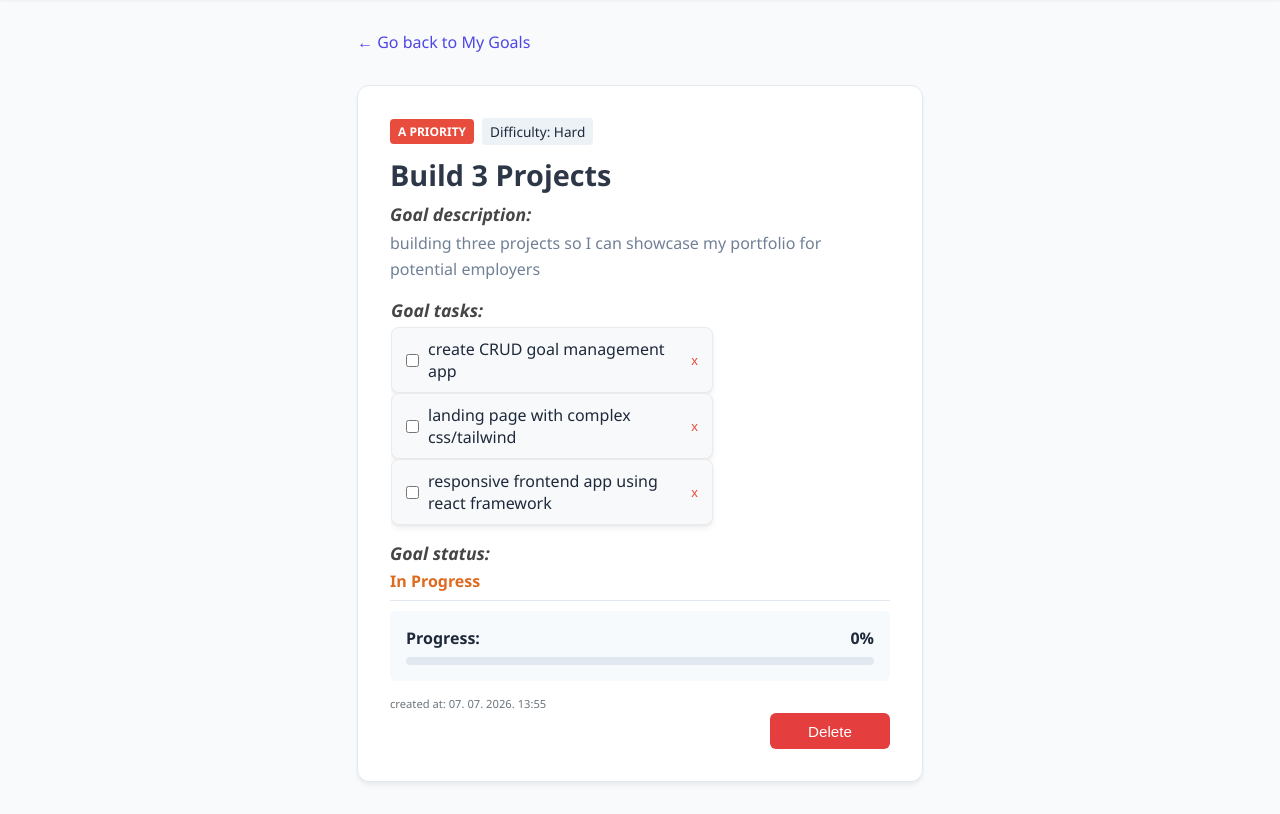
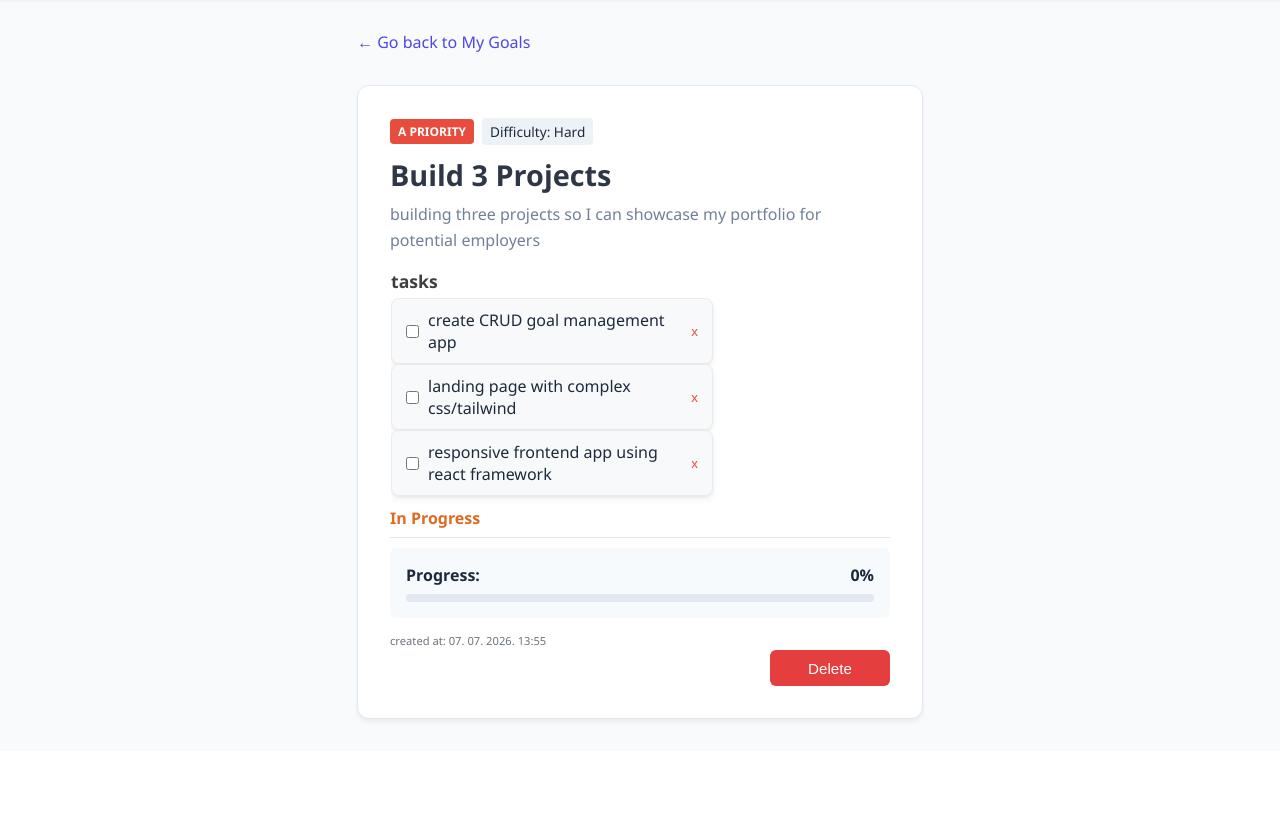
Before and after one commit to ian-developer/flask-focus-app, a Flask app: page /goals/1 in a window 1280 px wide. Shown: the part 65-879 px from the top of the page. After the commit the page ends 788 px from the top, so only its background shows below. Run offline with Flask 3, Linux system fonts and the light colour scheme.

Commit message:
daily entry

```diff
--- a/app/static/goals.js
+++ b/app/static/goals.js
@@ -18,7 +18,7 @@ const formatDate = (dateString) => {
     });
 };
 
-// Funkcija za kreiranje HTML-a liste zadataka s checkboxovima i gumbima za brisanje
+// Funkcija za kreiranje HTML-a liste zadataka
 const createTasksHtml = (goalId, tasks = []) => {
     if (!tasks.length) {
         return '<small style="color: #b2bec3;">Nema zadataka</small>';
@@ -27,7 +27,7 @@ const createTasksHtml = (goalId, tasks = []) => {
     return `
         <ul class="task-list" data-goal-id="${goalId}" style="list-style: none; padding: 0; margin: 0;">
             ${tasks.map(task => `
-                <li style="display: flex; align-items: center; justify-content: space-between; margin-bottom: 0px;">
+                <li style="display: flex; align-items: left; justify-content: space-between; margin-bottom: 0px;">
 
                         <span style="${task.is_completed ? 'text-decoration: line-through; color: #7f8c8d;' : ''}">
                             ${task.text}
@@ -84,7 +84,7 @@ const addGoal = async (goalData) => {
 
         row.innerHTML = `
             <td style="text-align: center;"><span class="badge badge-${goal.priority}">${goal.priority}</span></td>
-            <td>
+            <td style="text-align: left;>
                 <h2>${goal.title}</h2>
                 <p style="color: #7f8c8d;">${goal.description || 'Nema opisa'}</p>
                 <small class="date">${prettyDate}</small>
--- a/app/static/style.css
+++ b/app/static/style.css
@@ -89,8 +89,8 @@ h2 {
 }
 
 h3 {
-    font-style: italic;
-    color: #464646;
+    font-style: normal;
+    color: #3f3f3f;
     margin: 5px 0px;
     font-size: 1.1em;
     font-weight: 600;
--- a/app/templates/view_goal.html
+++ b/app/templates/view_goal.html
@@ -29,13 +29,12 @@
         <!-- Naslov i Opis -->
         <div style="overflow: wrap; max-width: 500px;">
             <h2 style="margin: 0 0 0.5rem 0; font-size: 1.8rem; color: #2d3748; padding-top: 10px;">{{ goal.title }}</h2>
-            <h3>Goal description: </h3>
             <span style="margin: 0; color: #718096; line-height: 1.6;">{{ goal.description or 'Nema opisa.' }}</span>
         </div>
 
         <!-- Zadaci -->
         <div class="tasks-container" style="margin-top: 10px; overflow: hidden;">
-            <h3>Goal tasks:</h3>
+            <h3>tasks</h3>
             {% if tasks %}
                 <ul style="list-style-type: none;">
                     {% for task in tasks %}
@@ -67,7 +66,6 @@
 
         <!-- Status -->
         <div class="goal-status">
-            <h3>Goal status: </h3>
             {% if goal.is_completed %}
                 <span style="color: #38a169; font-weight: bold;">Completed</span>
             {% else %}
```
Also changed, not shown: instance/base.db.
